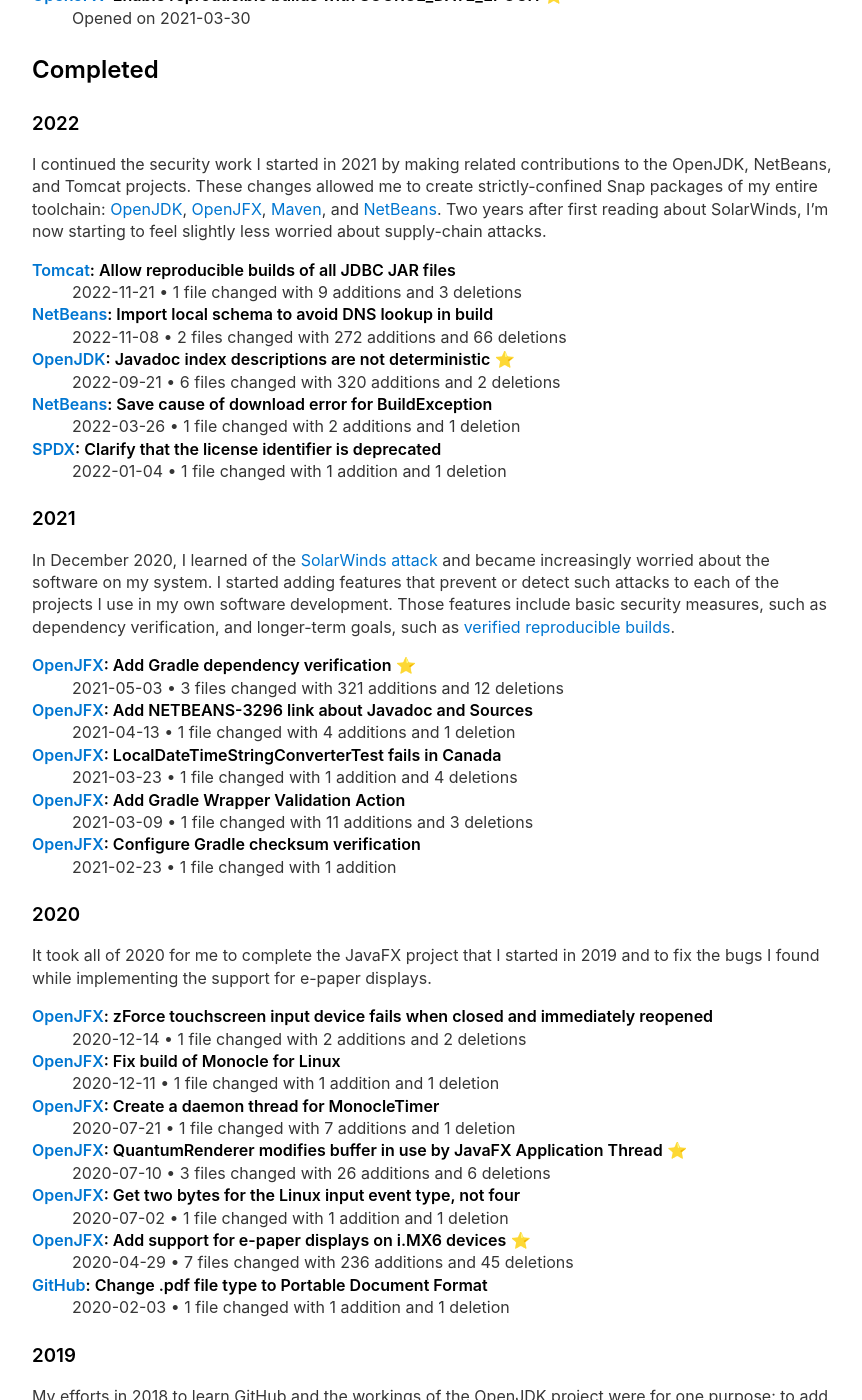
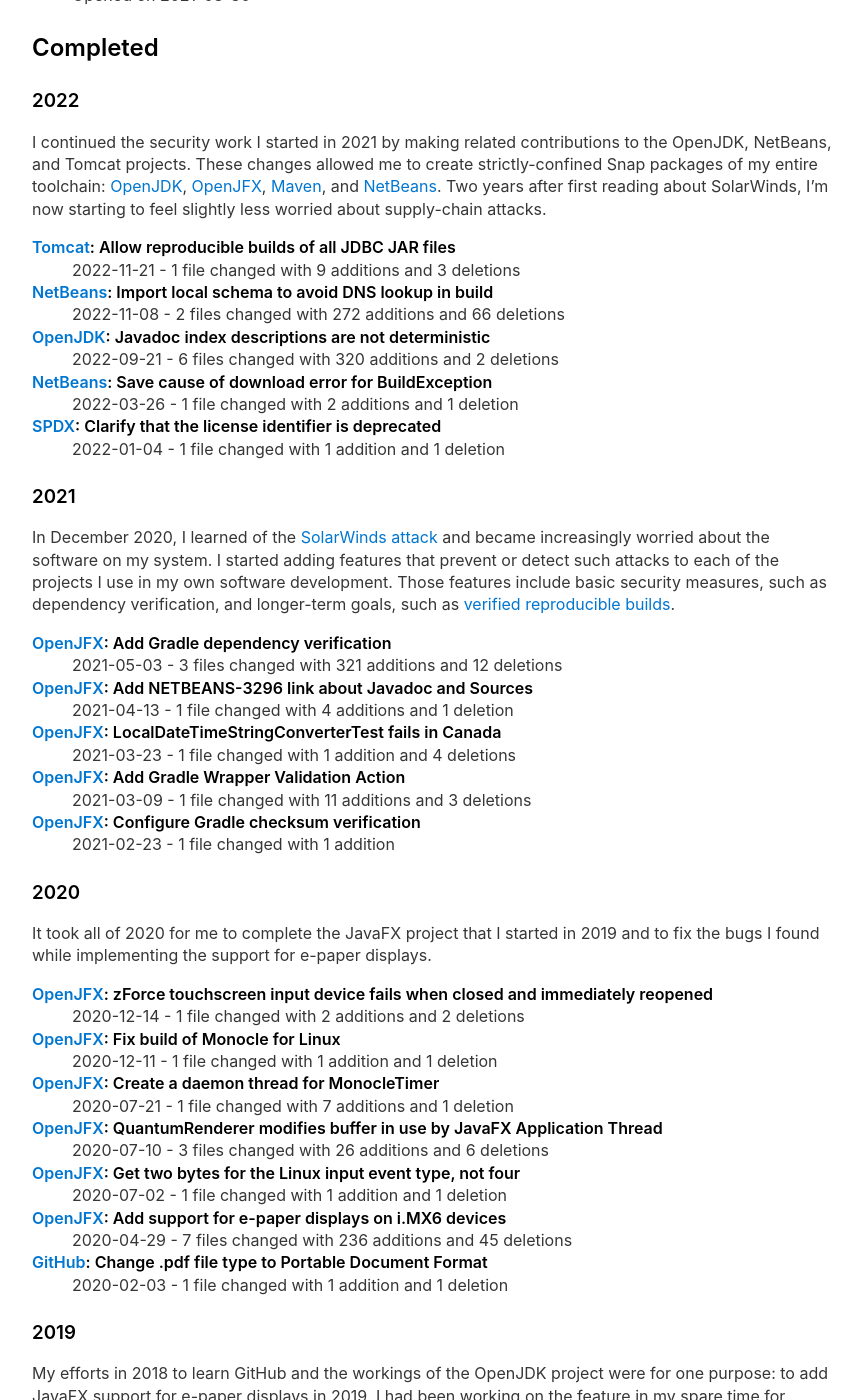
Before and after one commit to jgneff/www-status6, a Jekyll site: the page built from docs/contributions.md, in a window 1280 px wide and 1400 px high, scrolled down 438 px. Shown: the whole window, without its empty margins (208-1070 px from the left). Built offline with Jekyll 4.4.1, drawn with Linux system fonts in a browser that asks for light colours; some of the changed text lies outside the part shown.

Commit message:
Simplify use of emoji

```diff
--- a/docs/contributions.md
+++ b/docs/contributions.md
@@ -26,19 +25,19 @@ These changes allowed me to create strictly-confined Snap packages of my entire
 Two years after first reading about SolarWinds, I'm now starting to feel slightly less worried about supply-chain attacks.
 
 **[Tomcat](https://github.com/apache/tomcat/pull/566): Allow reproducible builds of all JDBC JAR files**
-: 2022-11-21 • 1 file changed with 9 additions and 3 deletions
+: 2022-11-21 - 1 file changed with 9 additions and 3 deletions
 
 **[NetBeans](https://github.com/apache/netbeans/pull/4933): Import local schema to avoid DNS lookup in build**
-: 2022-11-08 • 2 files changed with 272 additions and 66 deletions
+: 2022-11-08 - 2 files changed with 272 additions and 66 deletions
 
-**[OpenJDK](https://github.com/openjdk/jdk/pull/10070): Javadoc index descriptions are not deterministic** ⭐
-: 2022-09-21 • 6 files changed with 320 additions and 2 deletions
+**[OpenJDK](https://github.com/openjdk/jdk/pull/10070): Javadoc index descriptions are not deterministic**
+: 2022-09-21 - 6 files changed with 320 additions and 2 deletions
 
 **[NetBeans](https://github.com/apache/netbeans/pull/3873): Save cause of download error for BuildException**
-: 2022-03-26 • 1 file changed with 2 additions and 1 deletion
+: 2022-03-26 - 1 file changed with 2 additions and 1 deletion
 
 **[SPDX](https://github.com/spdx/LicenseListPublisher/pull/128): Clarify that the license identifier is deprecated**
-: 2022-01-04 • 1 file changed with 1 addition and 1 deletion
+: 2022-01-04 - 1 file changed with 1 addition and 1 deletion
 
 ### 2021
 
@@ -46,45 +45,45 @@ In December 2020, I learned of the [SolarWinds attack](https://www.linux.com/new
 I started adding features that prevent or detect such attacks to each of the projects I use in my own software development.
 Those features include basic security measures, such as dependency verification, and longer-term goals, such as [verified reproducible builds](https://reproducible-builds.org/).
 
-**[OpenJFX](https://github.com/openjdk/jfx/pull/437): Add Gradle dependency verification** ⭐
-: 2021-05-03 • 3 files changed with 321 additions and 12 deletions
+**[OpenJFX](https://github.com/openjdk/jfx/pull/437): Add Gradle dependency verification**
+: 2021-05-03 - 3 files changed with 321 additions and 12 deletions
 
 **[OpenJFX](https://github.com/openjfx/openjfx-docs/pull/122): Add NETBEANS-3296 link about Javadoc and Sources**
-: 2021-04-13 • 1 file changed with 4 additions and 1 deletion
+: 2021-04-13 - 1 file changed with 4 additions and 1 deletion
 
 **[OpenJFX](https://github.com/openjdk/jfx/pull/438): LocalDateTimeStringConverterTest fails in Canada**
-: 2021-03-23 • 1 file changed with 1 addition and 4 deletions
+: 2021-03-23 - 1 file changed with 1 addition and 4 deletions
 
 **[OpenJFX](https://github.com/openjdk/jfx/pull/419): Add Gradle Wrapper Validation Action**
-: 2021-03-09 • 1 file changed with 11 additions and 3 deletions
+: 2021-03-09 - 1 file changed with 11 additions and 3 deletions
 
 **[OpenJFX](https://github.com/openjdk/jfx/pull/411): Configure Gradle checksum verification**
-: 2021-02-23 • 1 file changed with 1 addition
+: 2021-02-23 - 1 file changed with 1 addition
 
 ### 2020
 
 It took all of 2020 for me to complete the JavaFX project that I started in 2019 and to fix the bugs I found while implementing the support for e-paper displays.
 
 **[OpenJFX](https://github.com/openjdk/jfx/pull/258): zForce touchscreen input device fails when closed and immediately reopened**
-: 2020-12-14 • 1 file changed with 2 additions and 2 deletions
+: 2020-12-14 - 1 file changed with 2 additions and 2 deletions
 
 **[OpenJFX](https://github.com/openjdk/jfx/pull/350): Fix build of Monocle for Linux**
-: 2020-12-11 • 1 file changed with 1 addition and 1 deletion
+: 2020-12-11 - 1 file changed with 1 addition and 1 deletion
 
 **[OpenJFX](https://github.com/openjdk/jfx/pull/256): Create a daemon thread for MonocleTimer**
-: 2020-07-21 • 1 file changed with 7 additions and 1 deletion
+: 2020-07-21 - 1 file changed with 7 additions and 1 deletion
 
-**[OpenJFX](https://github.com/openjdk/jfx/pull/255): QuantumRenderer modifies buffer in use by JavaFX Application Thread** ⭐
-: 2020-07-10 • 3 files changed with 26 additions and 6 deletions
+**[OpenJFX](https://github.com/openjdk/jfx/pull/255): QuantumRenderer modifies buffer in use by JavaFX Application Thread**
+: 2020-07-10 - 3 files changed with 26 additions and 6 deletions
 
 **[OpenJFX](https://github.com/openjdk/jfx/pull/257): Get two bytes for the Linux input event type, not four**
-: 2020-07-02 • 1 file changed with 1 addition and 1 deletion
+: 2020-07-02 - 1 file changed with 1 addition and 1 deletion
 
-**[OpenJFX](https://github.com/openjdk/jfx/pull/60): Add support for e-paper displays on i.MX6 devices** ⭐
-: 2020-04-29 • 7 files changed with 236 additions and 45 deletions
+**[OpenJFX](https://github.com/openjdk/jfx/pull/60): Add support for e-paper displays on i.MX6 devices**
+: 2020-04-29 - 7 files changed with 236 additions and 45 deletions
 
 **[GitHub](https://github.com/github/archive-program/pull/16): Change .pdf file type to Portable Document Format**
-: 2020-02-03 • 1 file changed with 1 addition and 1 deletion
+: 2020-02-03 - 1 file changed with 1 addition and 1 deletion
 
 ### 2019
 
@@ -92,36 +91,36 @@ My efforts in 2018 to learn GitHub and the workings of the OpenJDK project were
 I had been working on the feature in my spare time for years, so I was grateful to find the people in the JavaFX project so helpful and welcoming.
 
 **[NetBeans](https://github.com/apache/netbeans-website/pull/427): Use KEYS for the link to KEYS**
-: 2019-11-04 • 1 file changed with 1 addition and 1 deletion
+: 2019-11-04 - 1 file changed with 1 addition and 1 deletion
 
 **[NetBeans](https://github.com/apache/netbeans-website/pull/417): Add Snap package to download page**
-: 2019-10-07 • 1 file changed with 1 addition
+: 2019-10-07 - 1 file changed with 1 addition
 
 **[NetBeans](https://github.com/apache/netbeans-website/pull/416): Add JAVA_HOME and ANT_HOME note** (website)
-: 2019-10-07 • 1 file changed with 1 addition
+: 2019-10-07 - 1 file changed with 1 addition
 
 **[NetBeans](https://github.com/apache/netbeans/pull/1554): Add JAVA_HOME and ANT_HOME note** (README)
-: 2019-10-07 • 1 file changed with 4 additions and 2 deletions
+: 2019-10-07 - 1 file changed with 4 additions and 2 deletions
 
 **[Adoptium](https://github.com/adoptium/temurin-build/pull/1078): Add Client VM to builds for Linux arm32 platform**
-: 2019-05-11 • 1 file changed with 1 addition and 1 deletion
+: 2019-05-11 - 1 file changed with 1 addition and 1 deletion
 
-**[OpenJFX](https://github.com/javafxports/openjdk-jfx/pull/369): Add support for e-paper displays** ⭐
-: 2019-04-16 • 15 files changed with 3,588 additions and 2 deletions
+**[OpenJFX](https://github.com/javafxports/openjdk-jfx/pull/369): Add support for e-paper displays**
+: 2019-04-16 - 15 files changed with 3,588 additions and 2 deletions
 
 ### 2018
 
 I got started with Git and GitHub in July 2018 by fixing some typographical errors in the Standard Ebooks edition of [*Flatland*](https://standardebooks.org/ebooks/edwin-a-abbott/flatland), by Edwin A. Abbott.
 In October, I started to contribute in earnest by fixing an old pair of Java and JavaFX font bugs.
 
-**[OpenJDK](https://github.com/jgneff/openjdk-freetype): Need to set the FreeType LCD Filter to reduce fringing** ⭐
-: 2018-10-16 • 1 file changed with 3 additions ([commit](https://github.com/openjdk/jdk/commit/0ed2c6c2957269d1342610b6d0382a2f8052f167))
+**[OpenJDK](https://github.com/jgneff/openjdk-freetype): Need to set the FreeType LCD Filter to reduce fringing**
+: 2018-10-16 - 1 file changed with 3 additions ([commit](https://github.com/openjdk/jdk/commit/0ed2c6c2957269d1342610b6d0382a2f8052f167))
 
 **[OpenJFX](https://github.com/javafxports/openjdk-jfx/pull/235): Fonts are blurry on Ubuntu 16.04 and Debian 9**
-: 2018-10-03 • 1 file changed with 1 addition and 12 deletions
+: 2018-10-03 - 1 file changed with 1 addition and 12 deletions
 
 **[Standard Ebooks](https://github.com/standardebooks/edwin-a-abbott_flatland/pull/3): Remove double occurrence of the word "we"**
-: 2018-08-04 • 1 file changed with 1 addition and 1 deletion
+: 2018-08-04 - 1 file changed with 1 addition and 1 deletion
 
 **[Standard Ebooks](https://github.com/standardebooks/edwin-a-abbott_flatland/pull/2): Fix typos**
-: 2018-07-31 • 1 file changed with 1 addition and 1 deletion
+: 2018-07-31 - 1 file changed with 1 addition and 1 deletion
```
Also changed, not shown: other parts of docs/contributions.md (+2 -3 lines), docs/about.md (+15 -13 lines), docs/index.md (+2 -2 lines).
